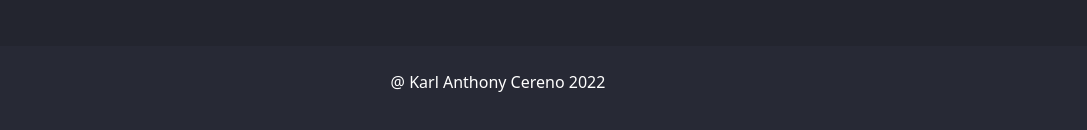
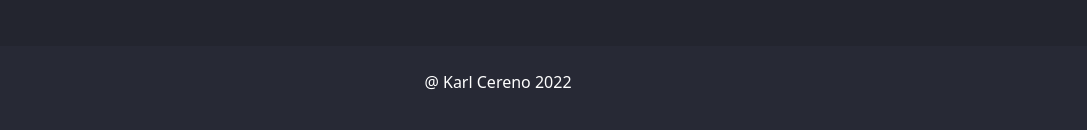
Before and after one commit to kcereno/portfolio-site, a React (Create React App) app: page / in a window 1280 px wide. Shown: the part 1769-1899 px from the top of the page, without its empty margins (142-1229 px from the left). Built offline with nearby package versions, Linux system fonts and the light colour scheme.

Commit message:
Update footer text

```diff
--- a/src/Sections/Footer/Footer.tsx
+++ b/src/Sections/Footer/Footer.tsx
@@ -6,7 +6,7 @@ export default function Footer() {
     <section id="footer" className="text-center text-white py-4">
       <div>
         <Container>
-          <p>@ Karl Anthony Cereno {currentYear}</p>
+          <p>@ Karl Cereno {currentYear}</p>
         </Container>
       </div>
     </section>
```
